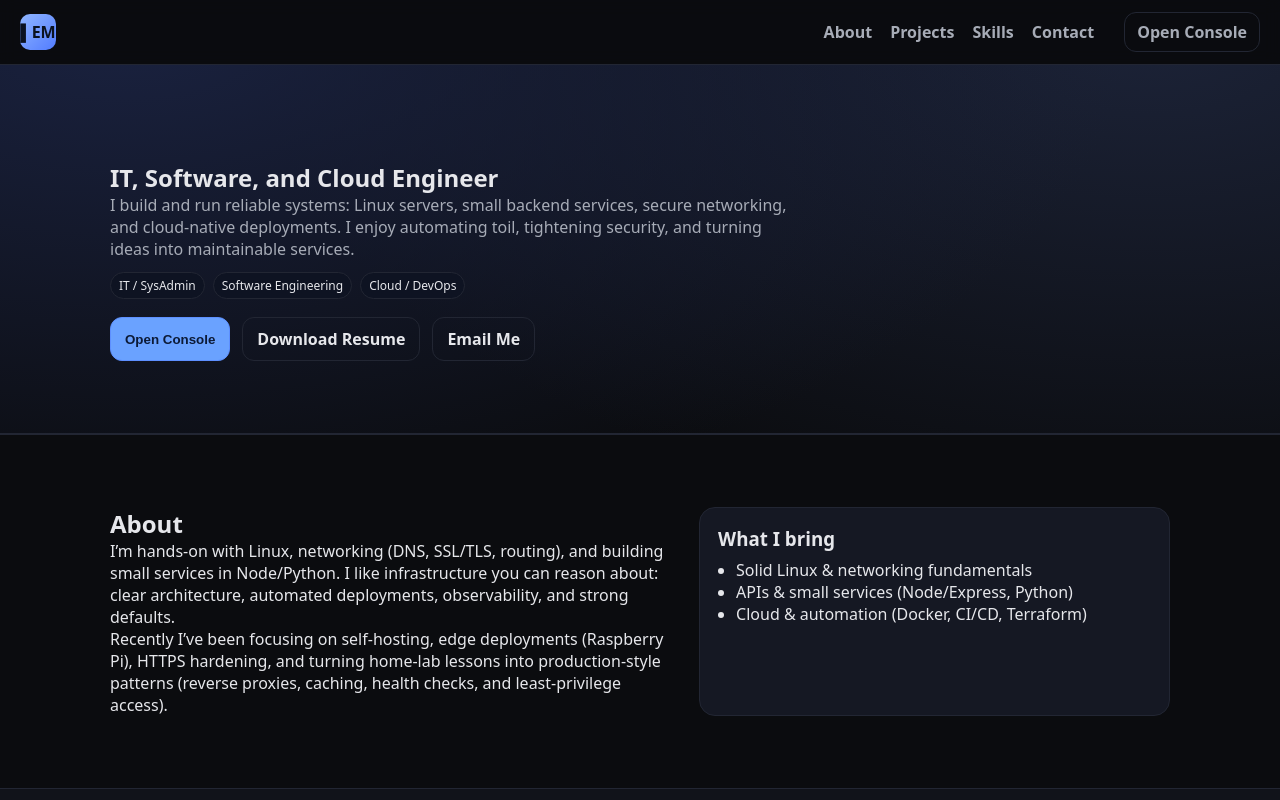
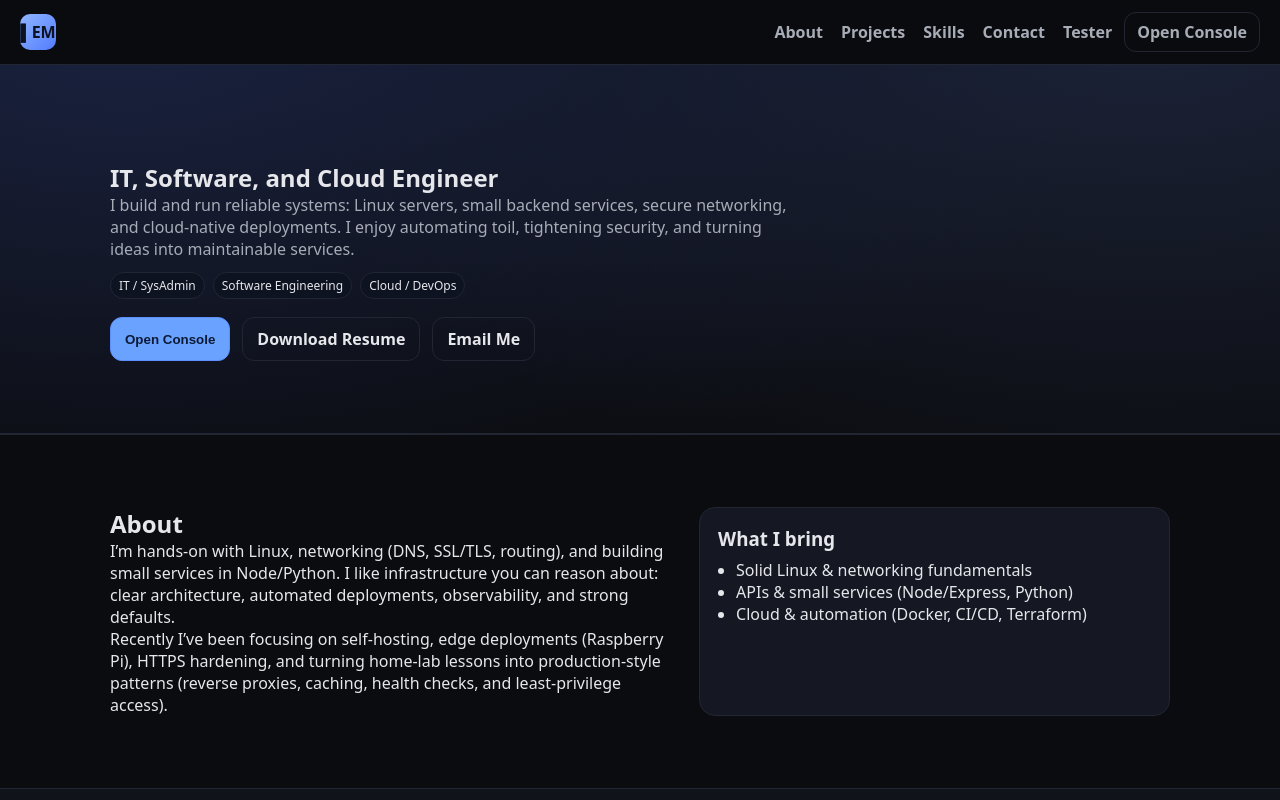
Before and after one commit to smvckerz/PersonalPortfolio, a React (Create React App) app: page / in a window 1280 px wide. Shown: the top 800 px of the page. Built offline with nearby package versions, Linux system fonts and the light colour scheme.

Commit message:
Final final testing maybe????....

```diff
--- a/src/Website.js
+++ b/src/Website.js
@@ -52,7 +52,7 @@ export default function Website() {
           <a href="#projects">Projects</a>
           <a href="#skills">Skills</a>
           <a href="#contact">Contact</a>
-          <a href="#tester"a></a>
+          <a href="#tester"a>Tester</a>
          <Link to="/console" className="btn small" style={{ marginLeft: 12 }}>
             Open Console
          </Link>
```
